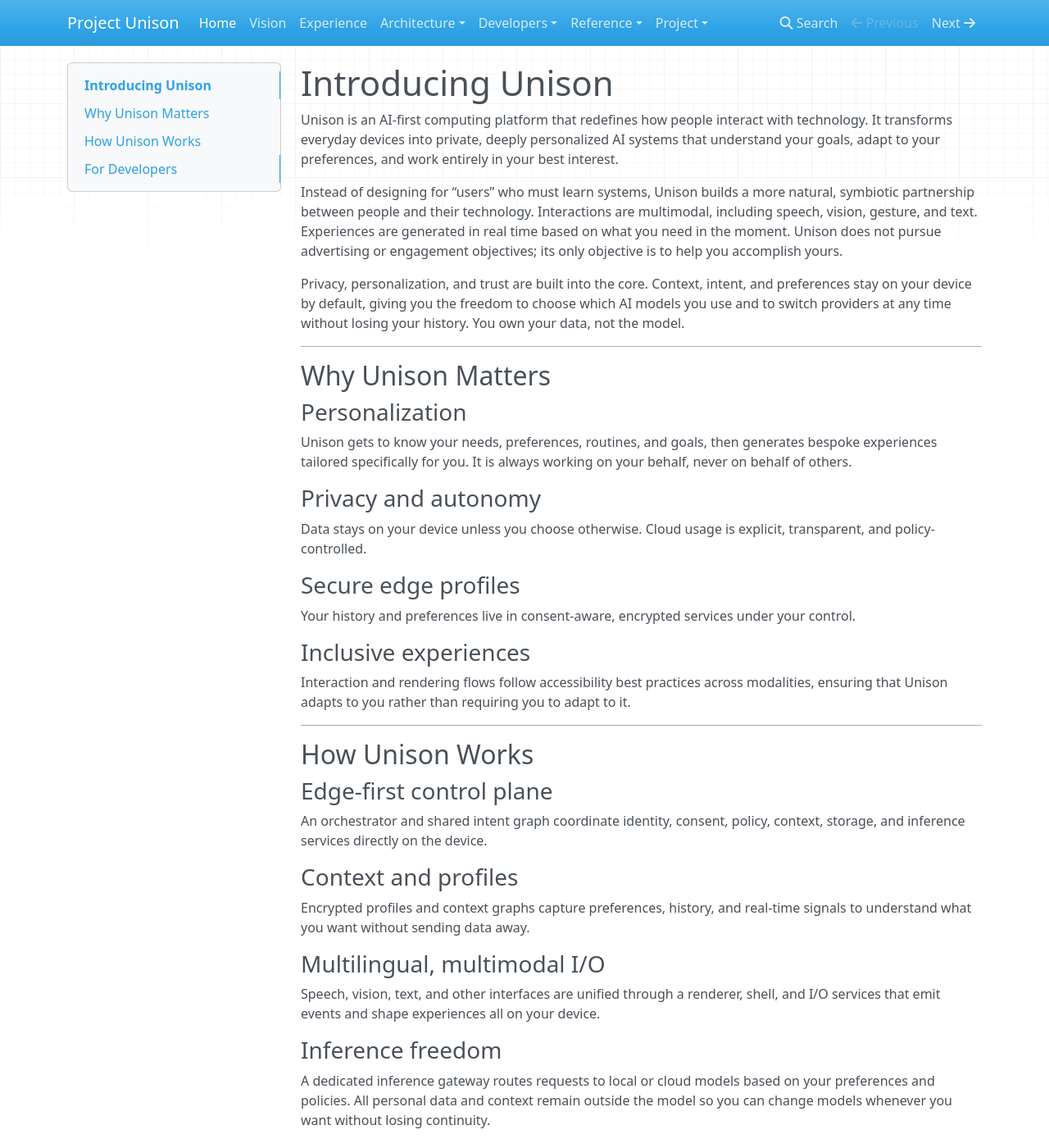
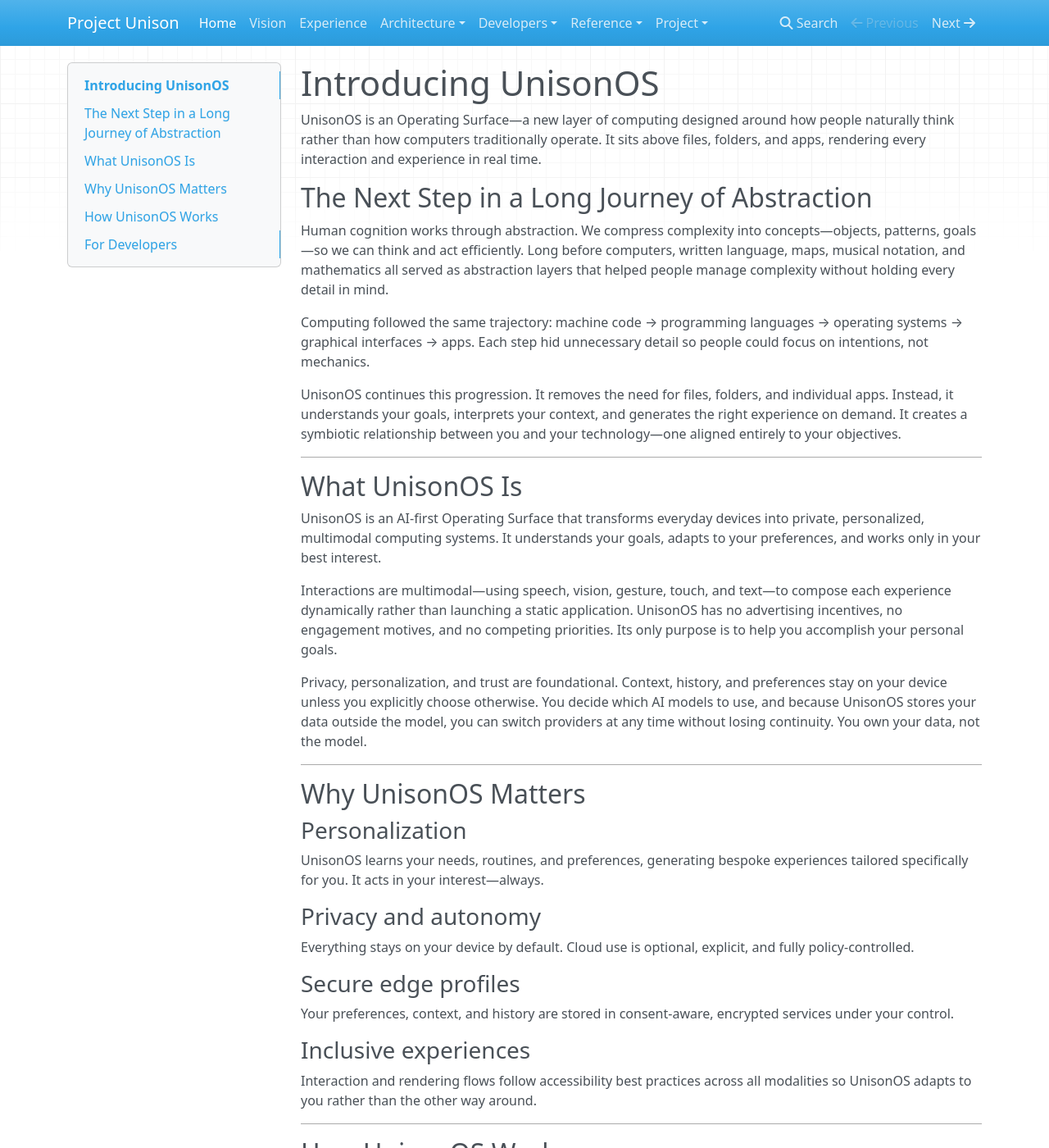
Before and after one commit to project-unisonOS/project-unisonos.github.io, an MkDocs documentation site: the page built from docs/index.md, in a window 1280 px wide and 1400 px high. Shown: the whole window at 82% size. Built offline with MkDocs 1.6.1, drawn with Linux system fonts in a browser that asks for light colours; nearby versions of some CDN libraries; some of the changed text lies outside the part shown.

Commit message:
Update homepage for UnisonOS Operating Surface

```diff
--- a/docs/index.md
+++ b/docs/index.md
@@ -1,50 +1,64 @@
-# Introducing Unison
+# Introducing UnisonOS
 
-Unison is an AI-first computing platform that redefines how people interact with technology. It transforms everyday devices into private, deeply personalized AI systems that understand your goals, adapt to your preferences, and work entirely in your best interest.
+UnisonOS is an Operating Surface—a new layer of computing designed around how people naturally think rather than how computers traditionally operate. It sits above files, folders, and apps, rendering every interaction and experience in real time.
 
-Instead of designing for “users” who must learn systems, Unison builds a more natural, symbiotic partnership between people and their technology. Interactions are multimodal, including speech, vision, gesture, and text. Experiences are generated in real time based on what you need in the moment. Unison does not pursue advertising or engagement objectives; its only objective is to help you accomplish yours.
+## The Next Step in a Long Journey of Abstraction
 
-Privacy, personalization, and trust are built into the core. Context, intent, and preferences stay on your device by default, giving you the freedom to choose which AI models you use and to switch providers at any time without losing your history. You own your data, not the model.
+Human cognition works through abstraction. We compress complexity into concepts—objects, patterns, goals—so we can think and act efficiently. Long before computers, written language, maps, musical notation, and mathematics all served as abstraction layers that helped people manage complexity without holding every detail in mind.
+
+Computing followed the same trajectory: machine code → programming languages → operating systems → graphical interfaces → apps. Each step hid unnecessary detail so people could focus on intentions, not mechanics.
+
+UnisonOS continues this progression. It removes the need for files, folders, and individual apps. Instead, it understands your goals, interprets your context, and generates the right experience on demand. It creates a symbiotic relationship between you and your technology—one aligned entirely to your objectives.
 
 ---
 
-## Why Unison Matters
+## What UnisonOS Is
+
+UnisonOS is an AI-first Operating Surface that transforms everyday devices into private, personalized, multimodal computing systems. It understands your goals, adapts to your preferences, and works only in your best interest.
+
+Interactions are multimodal—using speech, vision, gesture, touch, and text—to compose each experience dynamically rather than launching a static application. UnisonOS has no advertising incentives, no engagement motives, and no competing priorities. Its only purpose is to help you accomplish your personal goals.
+
+Privacy, personalization, and trust are foundational. Context, history, and preferences stay on your device unless you explicitly choose otherwise. You decide which AI models to use, and because UnisonOS stores your data outside the model, you can switch providers at any time without losing continuity. You own your data, not the model.
+
+---
+
+## Why UnisonOS Matters
 
 ### Personalization
 
-Unison gets to know your needs, preferences, routines, and goals, then generates bespoke experiences tailored specifically for you. It is always working on your behalf, never on behalf of others.
+UnisonOS learns your needs, routines, and preferences, generating bespoke experiences tailored specifically for you. It acts in your interest—always.
 
 ### Privacy and autonomy
 
-Data stays on your device unless you choose otherwise. Cloud usage is explicit, transparent, and policy-controlled.
+Everything stays on your device by default. Cloud use is optional, explicit, and fully policy-controlled.
 
 ### Secure edge profiles
 
-Your history and preferences live in consent-aware, encrypted services under your control.
+Your preferences, context, and history are stored in consent-aware, encrypted services under your control.
 
 ### Inclusive experiences
 
-Interaction and rendering flows follow accessibility best practices across modalities, ensuring that Unison adapts to you rather than requiring you to adapt to it.
+Interaction and rendering flows follow accessibility best practices across all modalities so UnisonOS adapts to you rather than the other way around.
 
 ---
 
-## How Unison Works
+## How UnisonOS Works
 
 ### Edge-first control plane
 
-An orchestrator and shared intent graph coordinate identity, consent, policy, context, storage, and inference services directly on the device.
+An orchestrator and intent graph coordinate identity, consent, policy, context, storage, and inference capabilities directly on the device.
 
 ### Context and profiles
 
-Encrypted profiles and context graphs capture preferences, history, and real-time signals to understand what you want without sending data away.
+Encrypted profiles and context graphs fuse signals, preferences, and history to understand goals without sending private data away.
 
 ### Multilingual, multimodal I/O
 
-Speech, vision, text, and other interfaces are unified through a renderer, shell, and I/O services that emit events and shape experiences all on your device.
+Speech, vision, text, and sensor-driven interactions are unified through a renderer, shell, and I/O services that generate experiences dynamically on your device.
 
 ### Inference freedom
 
-A dedicated inference gateway routes requests to local or cloud models based on your preferences and policies. All personal data and context remain outside the model so you can change models whenever you want without losing continuity.
+A dedicated inference gateway routes requests to local or cloud models based on your preferences. Personal data remains outside the model, giving you complete freedom to switch providers at any time.
 
 For a deeper technical breakdown, see the [Architecture section](architecture/overview.md).
 
```
